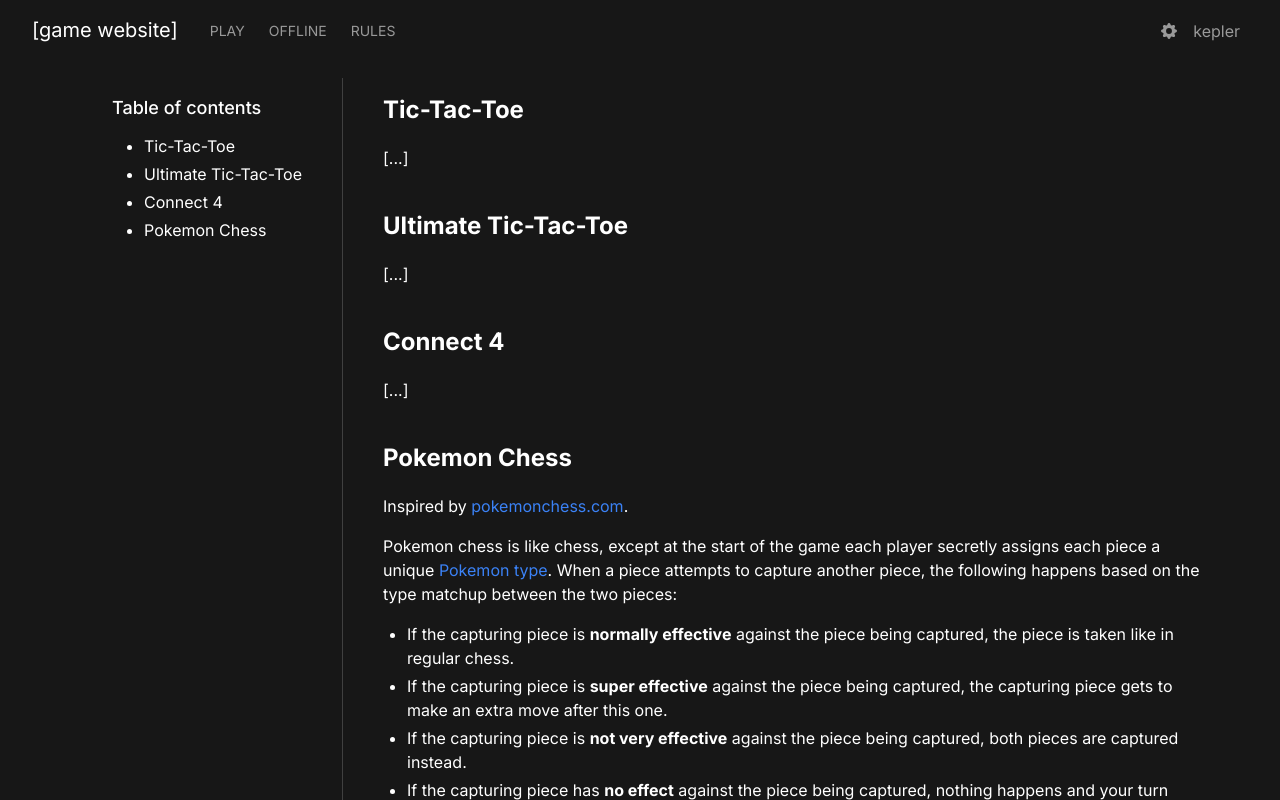
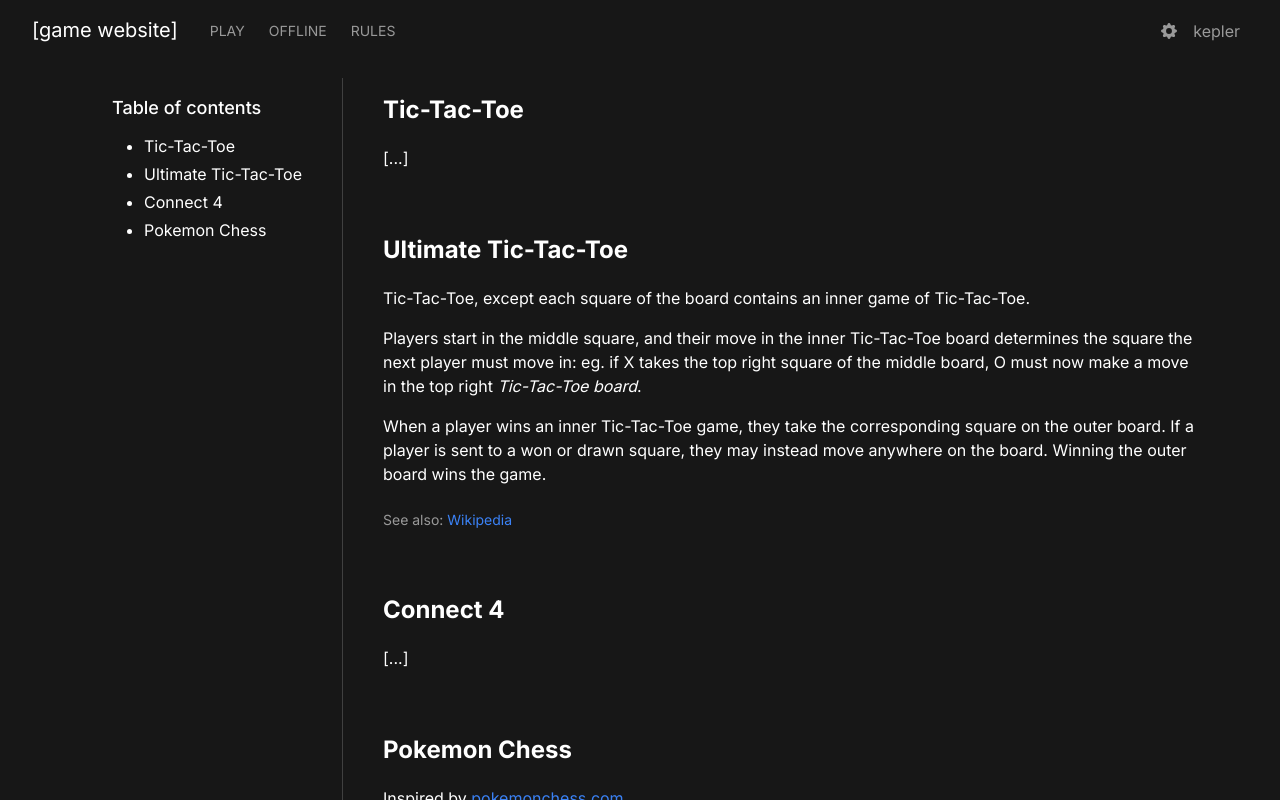
Before and after one commit to SVWEFSBRWHWBCOTSEID/SVWEFSBRWHWBCOTSEID.github.io, a Next.js app: page /rules in a window 1280 px wide. Shown: the top 800 px of the page. Built offline with nearby package versions, Linux system fonts and the light colour scheme.

Commit message:
Add UTTT, capitalization tweaks, spacing

```diff
--- a/app/profile/ProfileContent.tsx
+++ b/app/profile/ProfileContent.tsx
@@ -31,10 +31,10 @@ export const ratings = {
 
 export function keyToName(key: string) {
     switch (key) {
-        case 'ttt': return 'Tic-tac-toe';
-        case 'uttt': return 'Ultimate tic-tac-toe';
+        case 'ttt': return 'Tic-Tac-Toe';
+        case 'uttt': return 'Ultimate Tic-Tac-Toe';
         case 'connectFour': return 'Connect 4';
-        case 'pokemonChess': return 'Pokemon chess';
+        case 'pokemonChess': return 'Pokemon Chess';
     }
     return 'Unknown game';
 }
--- a/app/rules/page.tsx
+++ b/app/rules/page.tsx
@@ -27,15 +27,30 @@ export default function Rules() {
                     </li>
                 </ul>
             </StickySidebar>
-            <div className="py-4">
+            <div className="pl-10 border-l border-tertiary py-4">
                 <SectionHeader id="ttt">Tic-Tac-Toe</SectionHeader>
-                <p className="mb-10">[...]</p>
+                <p className="mb-16">[...]</p>
 
                 <SectionHeader id="uttt">Ultimate Tic-Tac-Toe</SectionHeader>
-                <p className="mb-10">[...]</p>
+                <p className="mb-4">
+                    Tic-Tac-Toe, except each square of the board contains an inner game of Tic-Tac-Toe.
+                </p>
+                <p className="mb-4">
+                    Players start in the middle square{/* TODO: was this a lie?? */}, and their move in the inner
+                    Tic-Tac-Toe board determines the square the next player must move in: eg. if X takes the top right
+                    square of the middle board, O must now make a move in the top right <em>Tic-Tac-Toe board</em>.
+                </p>
+                <p className="mb-6">
+                    When a player wins an inner Tic-Tac-Toe game, they take the corresponding square on the outer board.
+                    If a player is sent to a won or drawn square, they may instead move anywhere on the board. Winning
+                    the outer board wins the game.
+                </p>
+                <p className="text-sm text-secondary mb-16">
+                    See also: <a href="https://en.wikipedia.org/wiki/Ultimate_tic-tac-toe" target="_blank" rel="noopener noreferrer" className="text-blue-500 hover:underline">Wikipedia</a>
+                </p>
 
                 <SectionHeader id="connect-4">Connect 4</SectionHeader>
-                <p className="mb-10">[...]</p>
+                <p className="mb-16">[...]</p>
 
                 <SectionHeader id="pokemon-chess">Pokemon Chess</SectionHeader>
                 <p className="mb-4">Inspired by <a href="https://pokemonchess.com/" target="_blank" rel="noopener noreferrer" className="text-blue-500 hover:underline">pokemonchess.com</a>.</p>
--- a/components/StickySidebar.tsx
+++ b/components/StickySidebar.tsx
@@ -3,7 +3,7 @@ import {ReactNode} from 'react';
 
 export default function StickySidebar(props: {children: ReactNode}) {
     return (
-        <aside className="sticky top-0 flex-none pl-8 pr-10 py-4 border-r border-tertiary">
+        <aside className="sticky top-4 flex-none pl-8 py-4 h-max">
             {props.children}
         </aside>
     )
```
